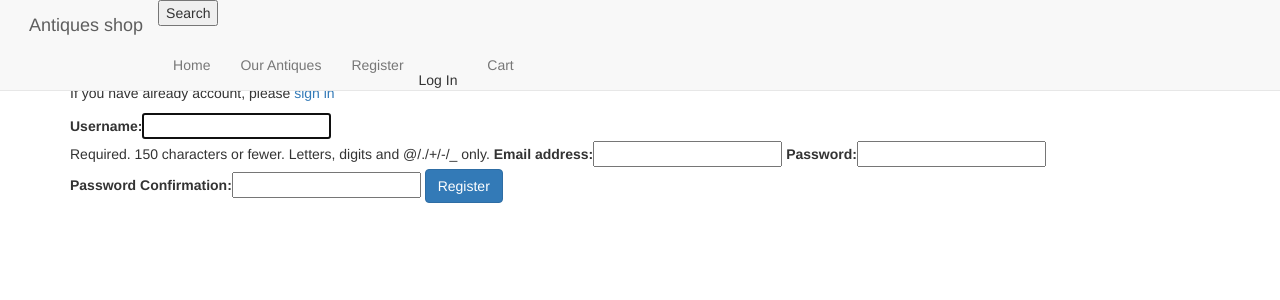
After one commit to MarzDell/full-stack-frameworks-with-django, a Django app: page /accounts/registration/ in a window 1280 px wide. The commit adds this page. Shown: the top 300 px of the page. Run offline with Django 3.2, Linux system fonts and the light colour scheme; some libraries are stand-ins or nearby versions; some web fonts are replaced.

Commit message:
Created and connected Account app

```diff
--- /dev/null
+++ b/accounts/forms.py
@@ -0,0 +1,42 @@
+from django import forms
+from django.contrib.auth.models import User
+from django.contrib.auth.forms import UserCreationForm
+from django.core.exceptions import ValidationError
+
+
+class LoginForm(forms.Form):
+    """Login user form"""
+
+    username = forms.CharField()
+    password = forms.CharField(widget=forms.PasswordInput)
+
+
+class UserRegistrationForm(UserCreationForm):
+    password1 = forms.CharField(label='Password', widget=forms.PasswordInput)
+    password2 = forms.CharField(
+        label='Password Confirmation',
+        widget=forms.PasswordInput
+    )
+
+    class Meta:
+        model = User
+        fields = ['username', 'email', 'password1', 'password2']
+
+    def clean_email(self):
+        email = self.cleaned_data.get('email')
+        username = self.cleaned_data.get('username')
+        if User.objects.filter(email=email).exclude(username=username):
+            raise forms.ValidationError(u'Email addresses must be unique.')
+        return email
+
+    def clean_password2(self):
+        password1 = self.cleaned_data.get('password1')
+        password2 = self.cleaned_data.get('password2')
+
+        if not password1 or not password2:
+            raise ValidationError("Password must not be empty")
+
+        if password1 != password2:
+            raise ValidationError("Passwords do not match")
+
+        return password2
--- /dev/null
+++ b/accounts/templates/profile.html
@@ -0,0 +1,5 @@
+{% extends "base.html" %}
+{% block content %}
+    <h2>Success!</h2>
+    <p>You are logged in as {{ user.email }} </p>
+{% endblock %}
--- /dev/null
+++ b/accounts/templates/registration.html
@@ -0,0 +1,17 @@
+{% extends 'base.html' %}
+
+{% load bootstrap_tags %}
+
+{% block page_title %}Registration Page{% endblock %}
+
+{% block page_heading %}User Registration{% endblock %}
+
+{% block content %}
+<h2 class="page-title">Registration</h2><br>
+<p>If you have already account, please <a href="{% url 'login' %}">sign in</a></p>
+<form method="post" action="{% url 'registration' %}" class="accountform">
+    {% csrf_token %}
+    {{ registration_form | as_bootstrap }}
+    <button type="submit" class="btn btn-primary">Register</button>
+</form>
+{% endblock %}
--- /dev/null
+++ b/accounts/urls.py
@@ -0,0 +1,12 @@
+from django.conf.urls import url, include
+from .views import products, logout, login, registration, user_profile
+from accounts import urls_reset
+
+
+urlpatterns = [
+    url(r'^logout/$', logout, name='logout'),
+    url(r'^login/$', login, name='login'),
+    url(r'^registration/$', registration, name='registration'),
+    url(r'^profile/$', user_profile, name='profile'),
+    url(r'^password_reset/', include(urls_reset)),
+]
--- /dev/null
+++ b/accounts/urls_reset.py
@@ -0,0 +1,11 @@
+from django.contrib.auth.views import PasswordResetView
+
+from django.urls import path
+
+urlpatterns = [
+    path(
+        'accounts/password_reset/',
+        PasswordResetView.as_view(),
+        name='password_reset'
+    ),
+]
--- a/accounts/views.py
+++ b/accounts/views.py
@@ -1,3 +1,72 @@
-from django.shortcuts import render
+from django.shortcuts import render, redirect, reverse
+from django.contrib import auth, messages
+from accounts.forms import LoginForm, UserRegistrationForm
+from django.contrib.auth.models import User
+from django.contrib.auth.decorators import login_required
 
-# Create your views here.
+
+def products(request):
+    """Gets products.html file"""
+    return render(request, 'products.html')
+
+
+@login_required
+def logout(request):
+    """Log out User"""
+    auth.logout(request)
+    messages.success(request, "You are now logged out!")
+    return redirect(reverse('products'))
+
+
+def login(request):
+    """Log in User"""
+    if request.user.is_authenticated:
+        return redirect(reverse('products'))
+    if request.method == "POST":
+        login_form = LoginForm(request.POST)
+
+        if login_form.is_valid():
+            user = auth.authenticate(username=request.POST['username'],
+                                     password=request.POST['password'])
+
+            if user:
+                auth.login(user=user, request=request)
+                messages.success(request, '')
+                return redirect(reverse('products'))
+            else:
+                login_form.add_error(None, "Username or password is not correct")
+    else:
+        login_form = LoginForm()
+    return render(request, 'login.html', {"login_form": login_form})
+
+
+def registration(request):
+    """The registration page"""
+
+    if request.user.is_authenticated:
+        return redirect(reverse('products'))
+
+    if request.method == "POST":
+        registration_form = UserRegistrationForm(request.POST)
+
+        if registration_form.is_valid():
+            registration_form.save()
+
+            user = auth.authenticate(username=request.POST['username'],
+                                     password=request.POST['password1'])
+            if user:
+                auth.login(user=user, request=request)
+                messages.success(request, "You are now reqistered!")
+                return redirect(reverse('products'))
+            else:
+                messages.error(request, "Unable to register your account at this time")
+    else:
+        registration_form = UserRegistrationForm()
+    return render(request, 'registration.html', {
+        "registration_form": registration_form})
+
+
+def user_profile(request):
+    """User's profile page"""
+    user = User.objects.get(email=request.user.email)
+    return render(request, 'profile.html', {"profile": user})
--- a/antiques/urls.py
+++ b/antiques/urls.py
@@ -16,16 +16,19 @@ Including another URLconf
 from django.contrib import admin
 from django.urls import path, include
 from home import urls as urls_home
+from accounts import urls as urls_accounts
+from products import urls as urls_products
 from products.views import all_products
 from search import urls as urls_search
 from contact import urls as urls_contact
-
 
 
 urlpatterns = [
     path(r'admin/', admin.site.urls),
     path(r'', include(urls_home)),
     path(r'products/', all_products, name='products'),
+    path(r'accounts/', include(urls_accounts)),
+    path(r'products/', include(urls_products)),
     path(r'search/', include(urls_search)),
     path(r'contact/', include(urls_contact)),
 ]
--- a/templates/base.html
+++ b/templates/base.html
@@ -42,12 +42,11 @@
                  <li><a href="{% url 'home' %}">Home</a></li>
                 <li><a href="{% url 'products' %}">Our Antiques</a></li>
                 {% if user.is_authenticated %}
-                <li><a href="{% url 'home' %}"></a></li>
+                <li><a href="{% url 'logout' %}">Log Out</a></li>
                 {%  else %}
-                <li><a href="{% url 'home' %}"></a></li>
-                <li><a href="{% url 'home' %}"></a></li>
+                <li><a href="{% url 'registration' %}">Register</a></li>
+                <li><a href="{% url 'login' %}"></a>Log In</li>
                 {% endif %}
-                <li><a href="{% url 'home' %}"></a></li>
                 <li>
                     <a href="{% url 'home' %}">
                         <span class="glyphicon glyphicon-shopping-cart" aria-hidden="true"></span> Cart
```
Also changed, not shown: accounts/backends.py (added, +31 -0 lines), accounts/templates/login.html (added, +19 -0 lines), antiques/settings.py (+8 -0 lines), templates/registration/password_reset_complete.html (added, +10 -0 lines), templates/registration/password_reset_confirm.html (added, +43 -0 lines), templates/registration/password_reset_done.html (added, +10 -0 lines), templates/registration/password_reset_email.html (added, +18 -0 lines), templates/registration/password_reset_form.html (added, +19 -0 lines), db.sqlite3.
